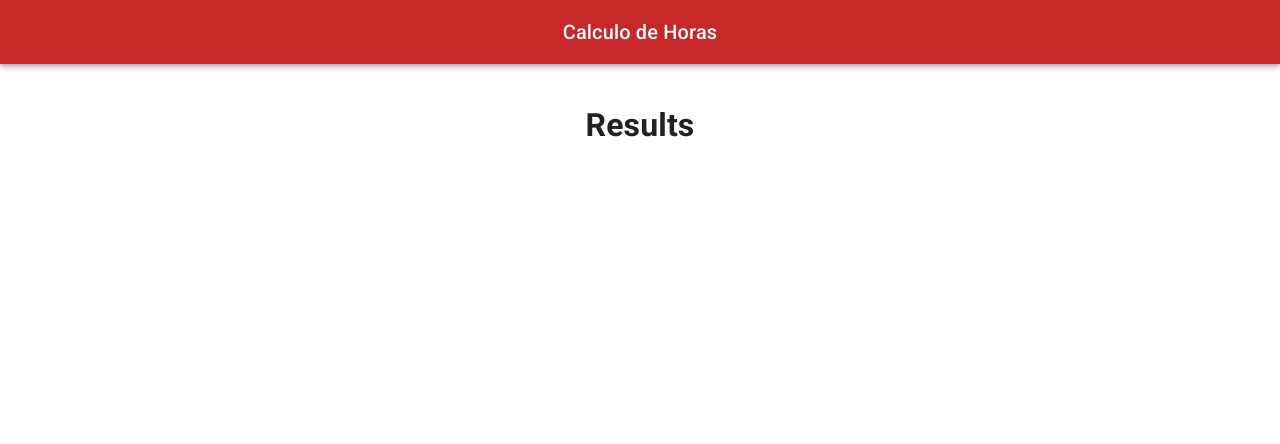
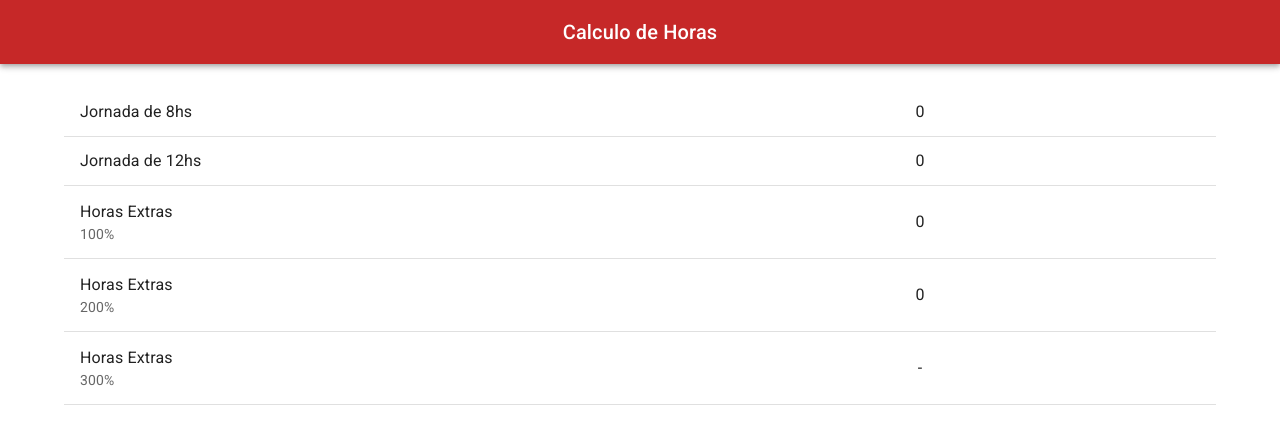
Before and after one commit to fedetrip/horas-publi, a React (Vite) app: page /results in a window 1280 px wide. Shown: the top 444 px of the page. Built offline with nearby package versions, Linux system fonts and the light colour scheme.

Commit message:
mostrar resultados

```diff
--- a/src/components/ResultsView.jsx
+++ b/src/components/ResultsView.jsx
@@ -1,7 +1,72 @@
-export default function ResultsView() {
+import React, { useEffect, useState } from "react";
+import { Box, List, ListItem, ListItemText, Divider } from "@mui/material";
+import {
+  clasificarJornadas,
+  calcularHorasExtras,
+  formatearResultados,
+} from "../utils/calculos";
+
+const ResultsView = () => {
+  const [resultados, setResultados] = useState([]);
+
+  useEffect(() => {
+    // Obtener datos del localStorage
+    const jornadas = JSON.parse(localStorage.getItem("days")) || [];
+
+    // Clasificar jornadas y calcular horas extras
+    const { jornadasDe8, jornadasDe12 } = clasificarJornadas(jornadas);
+    const horasExtras = calcularHorasExtras(jornadasDe12);
+
+    // Formatear resultados para la vista
+    const resultadosFormateados = formatearResultados({
+      jornadasDe8,
+      jornadasDe12,
+      horasExtras,
+    });
+
+    setResultados(resultadosFormateados);
+  }, []);
+
   return (
-    <div>
-      <h1>Results</h1>
-    </div>
+    <Box
+      sx={{
+        display: "flex",
+        flexDirection: "column",
+        alignItems: "center",
+        height: "100vh",
+        width: "100%",
+      }}
+    >
+      <List
+        sx={{
+          width: "100%",
+          bgcolor: "background.paper",
+        }}
+      >
+        {resultados.map(({ concepto, detalle, cantidad }, index) => (
+          <React.Fragment key={index}>
+            <ListItem>
+              <ListItemText
+                primary={concepto}
+                secondary={detalle || ""}
+                sx={{ minWidth: 300, width: "50vw" }}
+              />
+              <ListItemText
+                primary={cantidad}
+                sx={{
+                  width: "50vw",
+                  display: "flex",
+                  justifyContent: "center",
+                  alignItems: "center",
+                }}
+              />
+            </ListItem>
+            <Divider />
+          </React.Fragment>
+        ))}
+      </List>
+    </Box>
   );
-}
+};
+
+export default ResultsView;
```
